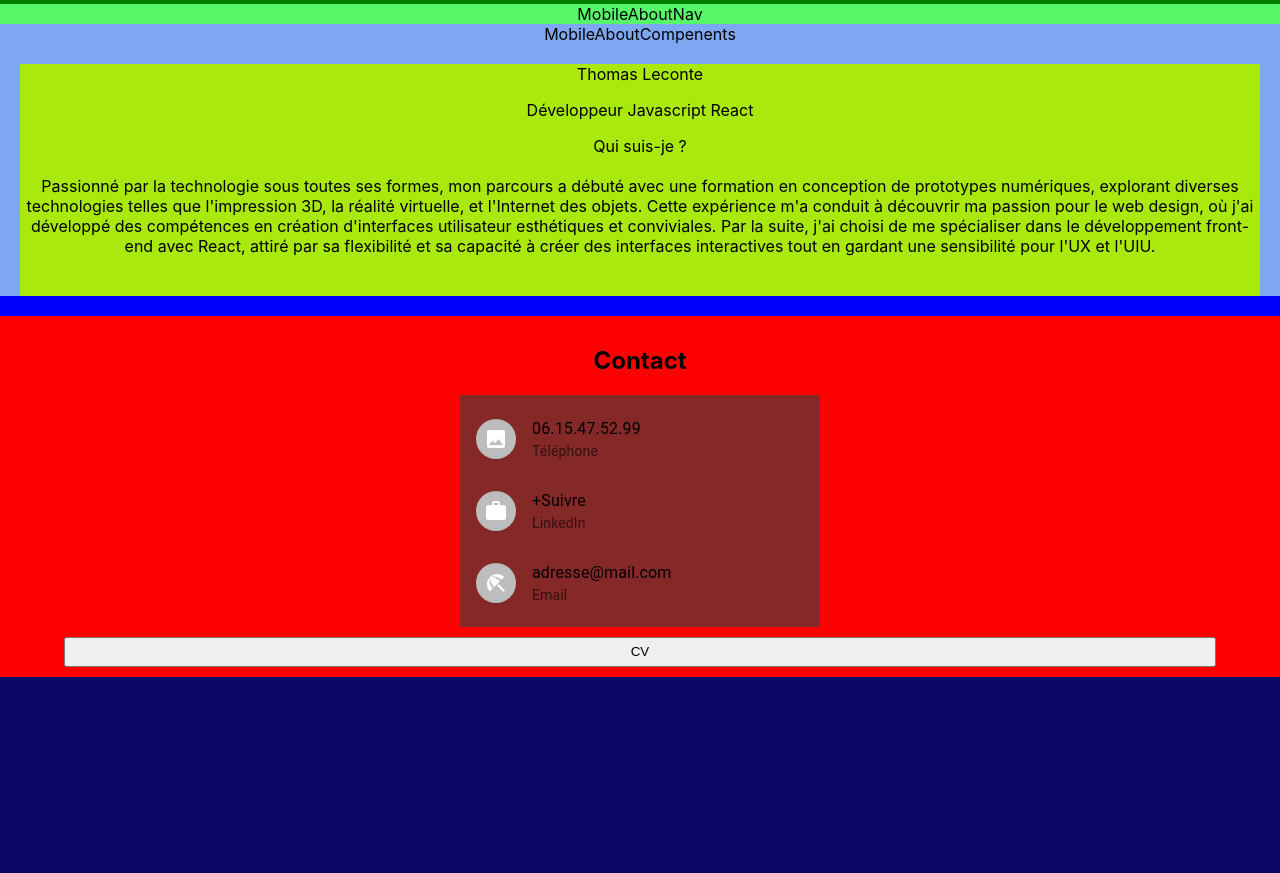
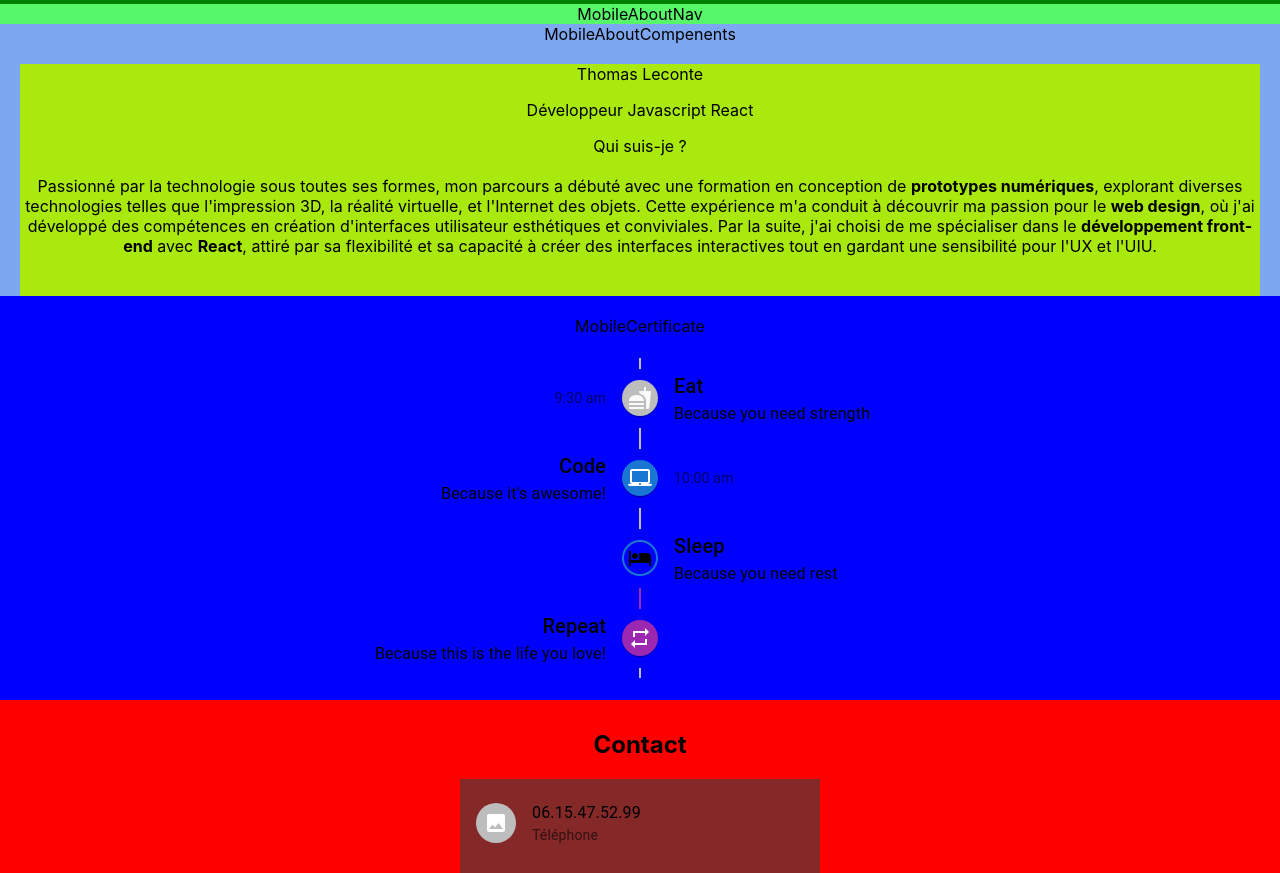
Before and after one commit to Halloween47/portfolio_2024, a React (Create React App) app: page / in a window 1280 px wide. Shown: the part 640-1513 px from the top of the page. Built offline with nearby package versions, Linux system fonts and the light colour scheme.

Commit message:
insatllation mui Lab

```diff
--- a/package.json
+++ b/package.json
@@ -9,6 +9,7 @@
     "@fortawesome/free-solid-svg-icons": "^6.5.2",
     "@fortawesome/react-fontawesome": "^0.2.0",
     "@mui/icons-material": "^5.15.15",
+    "@mui/lab": "^5.0.0-alpha.170",
     "@mui/material": "^5.15.15",
     "@mui/styled-engine-sc": "^6.0.0-alpha.18",
     "@reduxjs/toolkit": "^2.2.2",
--- a/src/App.js
+++ b/src/App.js
@@ -8,6 +8,7 @@
 import MobileHub from "./components/mobile-hub/mobileHub";
 import MobileContact from "./components/mobileContact/mobileContact";
 import MobileAbout from "./components/mobileAbout/mobileAbout";
+import MobileCertificate from "./components/mobileCertificate/mobileCertificate";
 
 function App() {
   const overlay = useSelector((state) => state.overlay.overlayState);
@@ -35,6 +36,7 @@
       <Banner />
       <MobileHub />
       <MobileAbout />
+      <MobileCertificate />
       <MobileContact />
       <div className="hero">
         <p>Thomas Leconte</p>
--- a/src/components/mobileAboutMe/mobileAboutMe.jsx
+++ b/src/components/mobileAboutMe/mobileAboutMe.jsx
@@ -9,7 +9,7 @@
             Qui suis-je ?
             <br/>
             <br/>
-            Passionné par la technologie sous toutes ses formes, mon parcours a débuté avec une formation en conception de prototypes numériques, explorant diverses technologies telles que l'impression 3D, la réalité virtuelle, et l'Internet des objets. Cette expérience m'a conduit à découvrir ma passion pour le web design, où j'ai développé des compétences en création d'interfaces utilisateur esthétiques et conviviales. Par la suite, j'ai choisi de me spécialiser dans le développement front-end avec React, attiré par sa flexibilité et sa capacité à créer des interfaces interactives tout en gardant une sensibilité pour l'UX et l'UIU.
+            Passionné par la technologie sous toutes ses formes, mon parcours a débuté avec une formation en conception de <strong>prototypes numériques</strong>, explorant diverses technologies telles que l'impression 3D, la réalité virtuelle, et l'Internet des objets. Cette expérience m'a conduit à découvrir ma passion pour le <strong>web design</strong>, où j'ai développé des compétences en création d'interfaces utilisateur esthétiques et conviviales. Par la suite, j'ai choisi de me spécialiser dans le <strong>développement front-end</strong> avec <strong>React</strong>, attiré par sa flexibilité et sa capacité à créer des interfaces interactives tout en gardant une sensibilité pour l'UX et l'UIU.
             <br/>
             <br/>
             <br/>
--- /dev/null
+++ b/src/components/mobileCertificate/mobileCertificate.jsx
@@ -0,0 +1,100 @@
+import * as React from 'react';
+import Timeline from '@mui/lab/Timeline';
+import TimelineItem from '@mui/lab/TimelineItem';
+import TimelineSeparator from '@mui/lab/TimelineSeparator';
+import TimelineConnector from '@mui/lab/TimelineConnector';
+import TimelineContent from '@mui/lab/TimelineContent';
+import TimelineOppositeContent from '@mui/lab/TimelineOppositeContent';
+import TimelineDot from '@mui/lab/TimelineDot';
+import FastfoodIcon from '@mui/icons-material/Fastfood';
+import LaptopMacIcon from '@mui/icons-material/LaptopMac';
+import HotelIcon from '@mui/icons-material/Hotel';
+import RepeatIcon from '@mui/icons-material/Repeat';
+import Typography from '@mui/material/Typography';
+
+const MobileCertificate = () => {
+  return (
+    <div className="mobileCertificate">
+<div>MobileCertificate</div>
+    <Timeline position="alternate">
+      <TimelineItem>
+        <TimelineOppositeContent
+          sx={{ m: 'auto 0' }}
+          align="right"
+          variant="body2"
+          color="text.secondary"
+        >
+          9:30 am
+        </TimelineOppositeContent>
+        <TimelineSeparator>
+          <TimelineConnector />
+          <TimelineDot>
+            <FastfoodIcon />
+          </TimelineDot>
+          <TimelineConnector />
+        </TimelineSeparator>
+        <TimelineContent sx={{ py: '12px', px: 2 }}>
+          <Typography variant="h6" component="span">
+            Eat
+          </Typography>
+          <Typography>Because you need strength</Typography>
+        </TimelineContent>
+      </TimelineItem>
+      <TimelineItem>
+        <TimelineOppositeContent
+          sx={{ m: 'auto 0' }}
+          variant="body2"
+          color="text.secondary"
+        >
+          10:00 am
+        </TimelineOppositeContent>
+        <TimelineSeparator>
+          <TimelineConnector />
+          <TimelineDot color="primary">
+            <LaptopMacIcon />
+          </TimelineDot>
+          <TimelineConnector />
+        </TimelineSeparator>
+        <TimelineContent sx={{ py: '12px', px: 2 }}>
+          <Typography variant="h6" component="span">
+            Code
+          </Typography>
+          <Typography>Because it&apos;s awesome!</Typography>
+        </TimelineContent>
+      </TimelineItem>
+      <TimelineItem>
+        <TimelineSeparator>
+          <TimelineConnector />
+          <TimelineDot color="primary" variant="outlined">
+            <HotelIcon />
+          </TimelineDot>
+          <TimelineConnector sx={{ bgcolor: 'secondary.main' }} />
+        </TimelineSeparator>
+        <TimelineContent sx={{ py: '12px', px: 2 }}>
+          <Typography variant="h6" component="span">
+            Sleep
+          </Typography>
+          <Typography>Because you need rest</Typography>
+        </TimelineContent>
+      </TimelineItem>
+      <TimelineItem>
+        <TimelineSeparator>
+          <TimelineConnector sx={{ bgcolor: 'secondary.main' }} />
+          <TimelineDot color="secondary">
+            <RepeatIcon />
+          </TimelineDot>
+          <TimelineConnector />
+        </TimelineSeparator>
+        <TimelineContent sx={{ py: '12px', px: 2 }}>
+          <Typography variant="h6" component="span">
+            Repeat
+          </Typography>
+          <Typography>Because this is the life you love!</Typography>
+        </TimelineContent>
+      </TimelineItem>
+    </Timeline>
+    </div>
+
+  )
+}
+export default MobileCertificate
```
Also changed, not shown: src/components/mobileCertificate/_mobileCertificate.scss (added), 1 other file (tests, documents, lock files or other folders).
